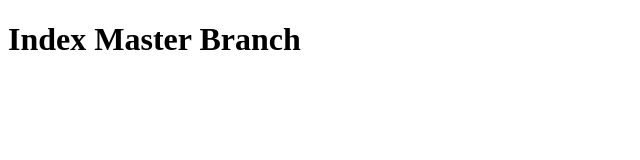
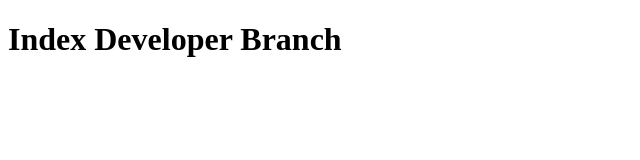
Before and after one commit to Nidhi-Coder-123/Git-Demo, a plain HTML site: page index.html in a window 1280 px wide. Shown: the whole page, without its empty margins (0-640 px from the left). Drawn offline with Linux system fonts and the light colour scheme.

Commit message:
making changes in index html file while in developer branch

```diff
--- a/index.html
+++ b/index.html
@@ -4,6 +4,6 @@
   <title>Index Git Demo Html</title>
 </head>
 <body>
-  <h1>Index Master Branch</h1>
+  <h1>Index Developer Branch</h1>
 </body>
 </html>
```
